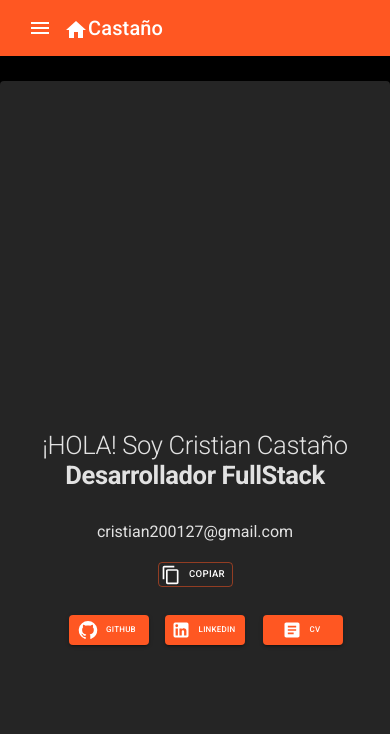
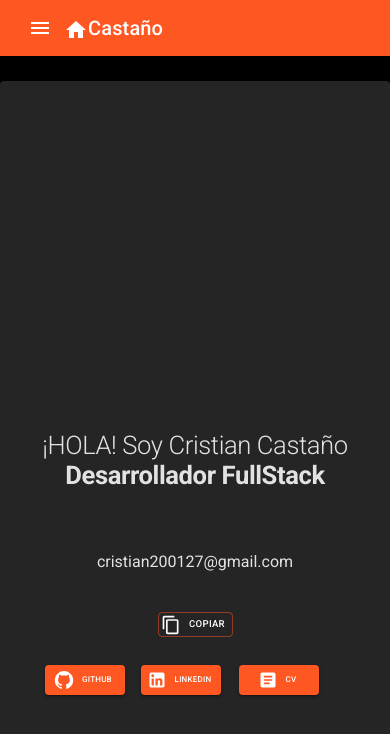
Before and after one commit to CristianSk23/Portafolio, a React (Vite) app: page / in a window 390 px wide. Shown: the top 734 px of the page. Built offline with nearby package versions, Linux system fonts and the light colour scheme.

Commit message:
change in resolution on mobile

```diff
--- a/src/components/Home/home.jsx
+++ b/src/components/Home/home.jsx
@@ -68,7 +68,7 @@ function Home() {
               "@media (max-width:600px)": {
                 marginLeft: "0px",
                 textAlign: "center",
-                marginTop: "-10px",
+                marginTop: "20px",
               },
             }}
           >
@@ -78,6 +78,7 @@ function Home() {
               sx={{
                 "@media (max-width:600px)": {
                   fontSize: "1rem",
+                  marginBottom: "20px",
                 },
               }}
             >
@@ -91,7 +92,7 @@ function Home() {
                 color: "white",
                 marginLeft: "320px",
                 marginTop: "-55px",
-                "@media (max-width:600px)": {
+                "@media (max-width:800px)": {
                   fontSize: "0.6rem",
                   marginLeft: "0px",
                   marginTop: "20px",
@@ -111,7 +112,7 @@ function Home() {
               marginLeft: "370px",
               "@media (max-width:600px)": {
                 marginTop: "-10px",
-                marginLeft: "20px",
+                marginLeft: "-4px",
               },
             }}
           >
```
